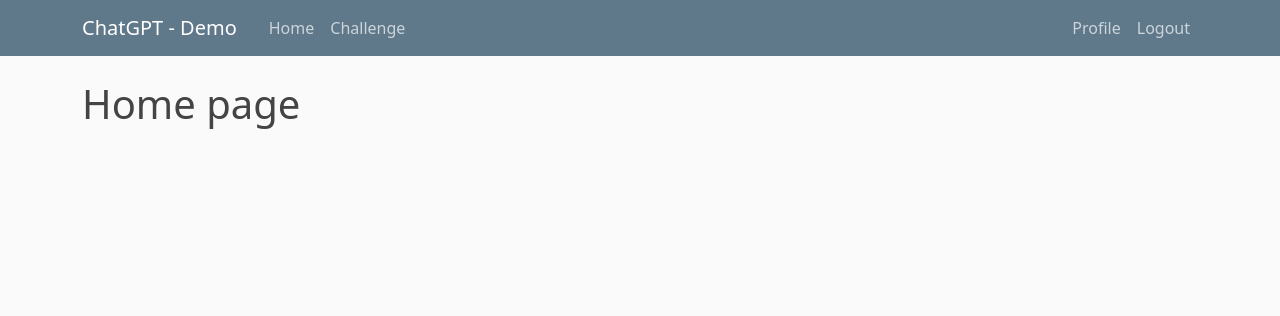
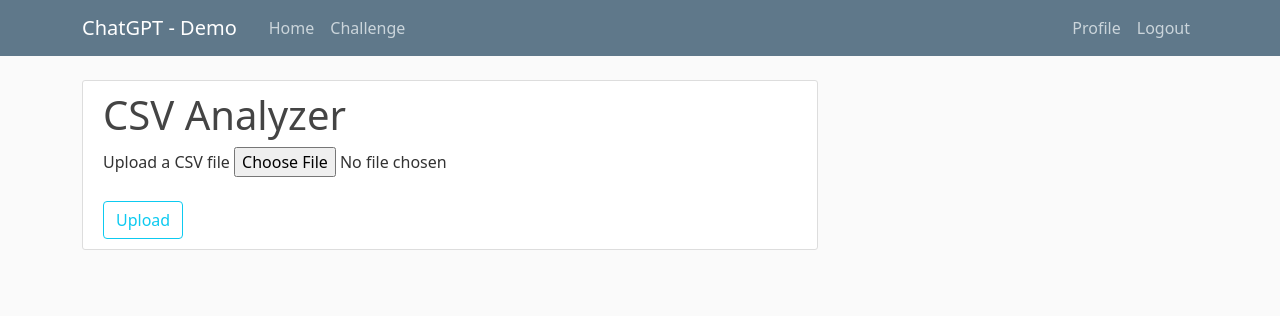
Before and after one commit to challme28/data-analysis-chatgpt, a Django app: page / in a window 1280 px wide. Shown: the top 316 px of the page. Run offline with Django 4.2, Linux system fonts and the light colour scheme; a user stored in the database is signed in.

Commit message:
add file upload and OAI response

```diff
--- a/playground/templates/home/home.html
+++ b/playground/templates/home/home.html
@@ -1,5 +1,23 @@
 {% extends "base.html" %}
+{% load static %}
 
 {% block content %}
-    <h1>Home page</h1>
+    {% if user.is_authenticated %}
+        <div class="content-section">
+            <h1>CSV Analyzer</h1>
+            <form method="POST" enctype="multipart/form-data">
+                {% csrf_token %}
+                <label for="file">Upload a CSV file</label>
+                <input type="file" name="file" required accept=".csv">
+                <div class="form-group">
+                    <button class="btn btn-outline-info mt-4" type="submit">Upload</button>
+                </div>
+            </form>
+            {% if response %}
+                <p class="mt-4">{{ response }}</p>
+            {% endif %}
+        </div>
+    {% else %}
+        <h1>Home page</h1>
+    {% endif %}
 {% endblock content %}
--- /dev/null
+++ b/playground/utlis.py
@@ -0,0 +1,28 @@
+import pandas as pd
+import json
+
+
+def decode_response(response: str) -> dict:
+    return json.loads(response)
+
+
+def write_response(response_dict: dict) -> str:
+    if "answer" in response_dict:
+        return response_dict["answer"]
+
+    if "bar" in response_dict:
+        data = response_dict["bar"]
+        df = pd.DataFrame(data)
+        df.set_index("columns", inplace=True)
+        return "Show a bar graph"
+
+    if "line" in response_dict:
+        data = response_dict["line"]
+        df = pd.DataFrame(data)
+        df.set_index("columns", inplace=True)
+        return "Show a line graph"
+
+    if "table" in response_dict:
+        data = response_dict["table"]
+        df = pd.DataFrame(data["data"], columns=data["columns"])
+        return "Show a table graph"
--- a/playground/views.py
+++ b/playground/views.py
@@ -1,9 +1,35 @@
-from django.shortcuts import render
+from django.shortcuts import render, redirect
+from django.contrib import messages
+
+from playground.utlis import decode_response, write_response
+from playground.agent import create_agent, query_agent
+from users.models import UserData
+
+
+def handle_initial_query(request):
+    try:
+        csv_file = request.FILES["file"]
+        if not csv_file.name.endswith('.csv'):
+            messages.error(request, 'File is not CSV type')
+            return redirect('home')
+        if csv_file.multiple_chunks():
+            messages.error(request, "Uploaded file is too big (%.2f MB)." % (csv_file.size / (1000 * 1000),))
+            return redirect('home')
+        profile = UserData.objects.get(user=request.user)
+        agent = create_agent(csv_file, profile.api_key)
+        response = query_agent(agent=agent, query="Give me an initial description of the data")
+        return decode_response(response)
+    except Exception as e:
+        messages.error(request, "Unable to upload file. " + repr(e))
 
 
 def home(request):
+    decoded_response = ''
+    if request.method == 'POST':
+        decoded_response = handle_initial_query(request)
     context = {
         'title': 'Home',
+        'response': write_response(decoded_response),
     }
     return render(request, 'home/home.html', context)
 
```
Also changed, not shown: playground/agent.py (added, +60 -0 lines), db.sqlite3.
